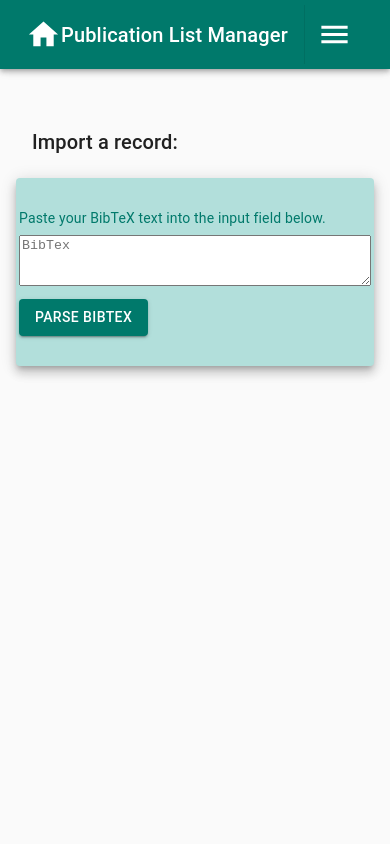
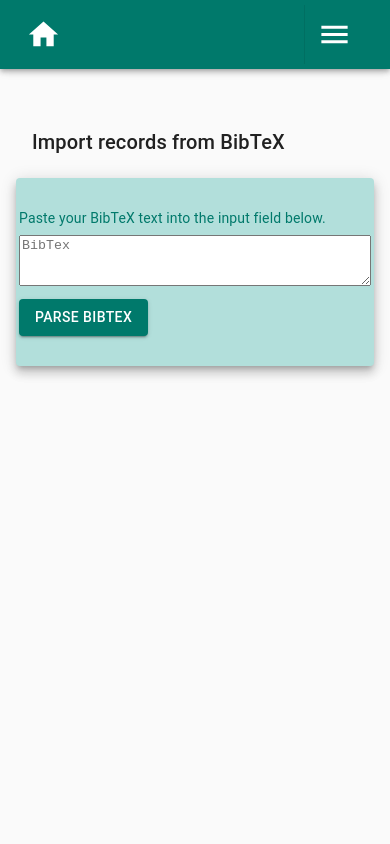
Before and after one commit to matey1116/PublicationListManager-React, a React (Create React App) app: page /importRecord in a window 390 px wide. Shown: the top 844 px of the page. Built offline with nearby package versions, Linux system fonts and the light colour scheme.

Commit message:
warning fixes

```diff
--- a/src/pages/EditableArticleCard.js
+++ b/src/pages/EditableArticleCard.js
@@ -1,15 +1,13 @@
 import React, { Component } from "react";
-import { Button, Link, Container, Typography, Paper, FormControl, FormHelperText, InputLabel, InputAdornment, Input, IconButton, TextField} from "@material-ui/core";
-import { Visibility, VisibilityOff } from '@material-ui/icons';
-import axios from "axios";
+import { Button, Typography, IconButton, TextField} from "@material-ui/core";
 import { withStyles } from '@material-ui/styles';
 import PropTypes from 'prop-types';
-import { Link as routingLink } from "react-router-dom";
-import DeleteForeverIcon from '@material-ui/icons/DeleteForever';
+import Alert from '@material-ui/lab/Alert';
+
 import AddCircleIcon from '@material-ui/icons/AddCircle';
-import Alert from '@material-ui/lab/Alert';
 import ArrowBackIosIcon from '@material-ui/icons/ArrowBackIos';
 import ArrowForwardIosIcon from '@material-ui/icons/ArrowForwardIos';
+import DeleteForeverIcon from '@material-ui/icons/DeleteForever';
 
 const styles = theme => ({
     articleContainer: {
@@ -58,14 +56,9 @@
             metadata: Object.entries(props.article.metadata) || [],
             mandatoryFieldError: "",
             metadataFieldError: "",
+            loading: false,
         };
     }
-
-    handleChange = (event) => {
-        this.setState({
-            [event.target.name]: event.target.value,
-        });
-    };
 
     addAuthor = () => {
         this.setState(prevState => ({
@@ -75,7 +68,7 @@
 
     removeAuthor = index => {
         this.setState((prevState) => ({
-            authors: prevState.authors.filter((_, i) => i != index)
+            authors: prevState.authors.filter((_, i) => i !== index)
         }));
     }
 
@@ -101,7 +94,7 @@
 
     removeMetadata = index => {
         this.setState((prevState) => ({
-            metadata: prevState.metadata.filter((_, i) => i != index)
+            metadata: prevState.metadata.filter((_, i) => i !== index)
         }));
     }
 
@@ -184,6 +177,7 @@
     }
 
     buildArticleObject = () => {
+        this.setState({loading:true})
         let metadata = {}
         this.state.metadata.forEach(([key, value], fieldIndex) => {
             metadata[key] = value;
@@ -257,6 +251,7 @@
                 <div className={classes.prevNextButtonContainer}>
                     {this.props.articleNumber !== 0 ? (
                         <Button variant="outlined" color="primary"
+                        disabled={this.state.loading}
                         onClick={()=>{
                             if(this.validateFields()) this.props.previousNextArticle(this.props.articleNumber-1, this.buildArticleObject())
                         }} >
@@ -265,6 +260,7 @@
                     ) : <></>}
                     {this.props.articleNumber+1 < this.props.numOfArticles ? (
                         <Button variant="outlined" color="primary"
+                        disabled={this.state.loading}
                         onClick={()=>{
                             if(this.validateFields()) this.props.previousNextArticle(this.props.articleNumber+1, this.buildArticleObject())
                         }}>
--- a/src/pages/Header/Navbar.js
+++ b/src/pages/Header/Navbar.js
@@ -9,6 +9,7 @@
 import MenuLinks from "./MenuLinks"
 import BackToTop from "./BackToTop";
 import { Link } from "react-router-dom";
+import useMediaQuery from '@material-ui/core/useMediaQuery';
 // import { useTheme } from '@material-ui/core/styles';
 import axios from 'axios';
 
@@ -60,21 +61,8 @@
     delete axios.defaults.headers.common["Authorization"];
     props.setLoggedIn(false)
   }
-//   const checkAccess = () => {
-//     const bearer = axios.defaults.headers.common["Authorization"];
-//     try {
-//         if (bearer) {
-//             if (jwt.verify(bearer.split("Bearer ")[1], publicKey).access === 1) {
-//                 console.log("access 1");
-//                 return true;
-//             }
-//         }
-//         return false;
-//     } catch (err) {console.log(err)}
-// };
-  // const theme = useTheme();
   const classes = useStyles();
-
+  const xxsScreen = useMediaQuery('(max-width:390px)');
   return (
     <div>
     <HideOnScroll>
@@ -91,9 +79,12 @@
             }}>
               <Home fontSize="large" />
               <Typography variant="h6">
-                <Hidden only={['xxs']}>
+                {!xxsScreen &&
+                    <>Publication List Manager</>
+                }
+                {/* <Hidden only={['xxs']}>
                     Publication List Manager
-                </Hidden>
+                </Hidden> */}
                 <Hidden xsUp>
                     PLM
                 </Hidden>
--- a/src/pages/ImportRecord.js
+++ b/src/pages/ImportRecord.js
@@ -222,7 +222,7 @@
         return (
         <div>
             <Container color="primary" className={classes.textContainer}>
-                <Typography variant="h6">Import a record:</Typography>
+                <Typography variant="h6">Import records from BibTeX</Typography>
             </Container>
             <Paper elevation={7} className={classes.formCard}>
                 {(this.state.stage === 1) &&
--- a/src/pages/Profile/Disable2FA.js
+++ b/src/pages/Profile/Disable2FA.js
@@ -21,7 +21,7 @@
     },
 });
 
-function Disable2FA({handleClose, change2faEnabled, ... rest}) {
+function Disable2FA({handleClose, change2faEnabled, ...rest}) {
     const classes = useStyles();
     function handleSubmit(){
         console.log("submitting")
--- a/src/pages/Profile/Profile.js
+++ b/src/pages/Profile/Profile.js
@@ -1,12 +1,11 @@
 import React, {Component} from "react";
-import { Dialog, Backdrop, Collapse, Button, Container, Typography, Paper } from "@material-ui/core";
+import { Dialog, Collapse, Button, Container, Typography, Paper } from "@material-ui/core";
 import axios from "axios";
 import PropTypes from 'prop-types';
 import { withStyles } from '@material-ui/styles';
 import LogInProviders from './LogInProviders'
 import Toggle2FA from './Toggle2FA'
 import Disable2FA from './Disable2FA'
-import CancelIcon from '@material-ui/icons/Cancel';
 
 const styles = theme => ({
     formCard: {
--- a/src/pages/Profile/Toggle2FA.js
+++ b/src/pages/Profile/Toggle2FA.js
@@ -1,14 +1,12 @@
 import React, { Component } from 'react'
-import { FormControlLabel, Checkbox, Backdrop, Collapse, Button, Container, Typography, Paper } from "@material-ui/core";
+import { Collapse, Button, Typography, Paper } from "@material-ui/core";
 import {  Link, FormControl, FormHelperText, InputLabel, InputAdornment, Input, IconButton, TextField} from "@material-ui/core";
 import { Visibility, VisibilityOff } from '@material-ui/icons';
 import axios from "axios";
 import CancelIcon from '@material-ui/icons/Cancel';
 
-import CloseIcon from '@material-ui/icons/Close';
 import AppleIcon from '@material-ui/icons/Apple';
 import AndroidIcon from '@material-ui/icons/AndroidOutlined';
-import { Alert, AlertTitle } from "@material-ui/lab";
 
 import PropTypes from 'prop-types';
 import { withStyles } from '@material-ui/styles';
```
